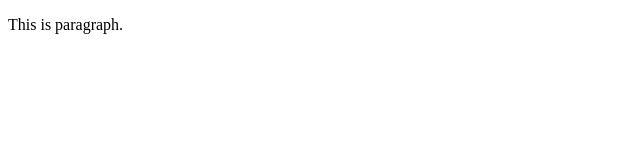
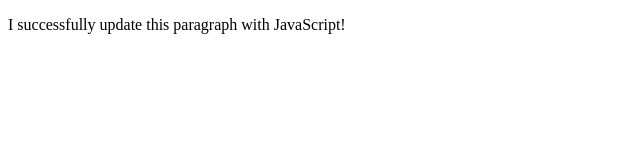
Before and after one commit to AnthoniaNdoni/alx_javascript, a plain HTML site: page dom_manipulation/0-select-id.html in a window 1280 px wide. Shown: the whole page, without its empty margins (0-640 px from the left). Drawn offline with Linux system fonts and the light colour scheme.

Commit message:
Readme commit

```diff
--- a/dom_manipulation/0-select-id.html
+++ b/dom_manipulation/0-select-id.html
@@ -8,7 +8,7 @@
 
     <script>
     //Salect the element with the id "myParagraph" and store it in a variable
-    var paragraphElement = document.get.ElementById("myParagraph");
+    var paragraphElement = document.getElementById("myParagraph");
 
     // Modify the content of the selected <p> element
     paragraphElement.textContent = "I successfully update this paragraph with JavaScript!";
```
Also changed, not shown: html_forms/0-contact-form.html (added), html_forms/README.md (added).
